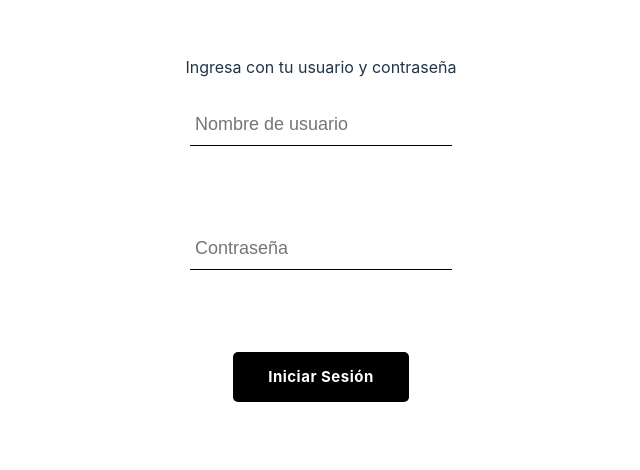
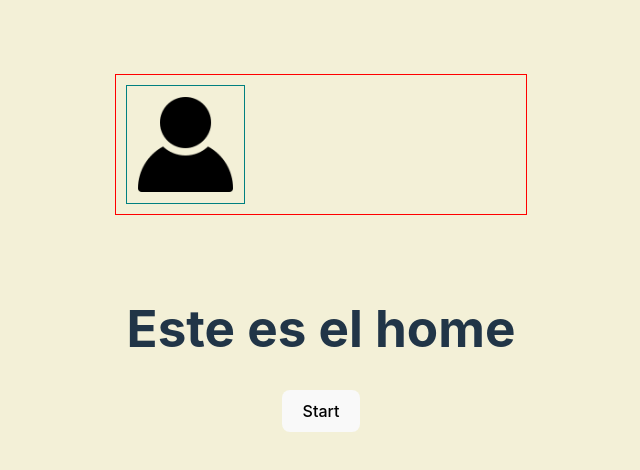
Before and after one commit to red-mat/pilis-recuperatorio-zerpa-rodriguez-rios, a React (Vite) app: page / in a window 1280 px wide. Shown: the part 172-642 px from the top of the page, without its empty margins (319-959 px from the left). Built offline with nearby package versions, Linux system fonts and the light colour scheme.

Commit message:
feature: Error de rutas
corregir el direccionamiento de rutas login a home

```diff
--- a/src/App.jsx
+++ b/src/App.jsx
@@ -2,6 +2,7 @@ import { useState } from 'react'
 import { Routes, Route } from 'react-router-dom'
 import '@/css/App.css'
 import Login from './routes/Login/Login'
+import Home from '@/routes/Home/Home'
 
 function App() {
   const [count, setCount] = useState(0)
@@ -9,8 +10,8 @@ function App() {
   return (
     <div className="App">
       <Routes>
-        <Route index element={<Login />} />
-        {/* <Route path="home" element={<Home />} /> */}
+        <Route index element={<Home />} />
+        <Route path="/login" element={<Login />} />
       </Routes>
     </div>
   )
--- a/src/css/index.css
+++ b/src/css/index.css
@@ -29,6 +29,7 @@ body {
   place-items: center;
   min-width: 320px;
   min-height: 100vh;
+  background-color: #f3f0d7;
 }
 
 h1 {
--- /dev/null
+++ b/src/routes/Home/Home.css
@@ -0,0 +1,14 @@
+header {
+  padding: 50px;
+}
+
+.encabezado {
+  border: 1px solid red;
+  display: grid;
+  grid-template-columns: repeat(3, 1fr);
+  padding: 10px;
+}
+.imagen {
+  border: 1px solid teal;
+  width: 90%;
+}
--- /dev/null
+++ b/src/routes/Home/Home.jsx
@@ -0,0 +1,29 @@
+import { UserContext } from '@/context/UserContext'
+import React from 'react'
+import { useContext } from 'react'
+import './Home.css'
+import { useNavigate } from 'react-router-dom'
+
+const Home = () => {
+  const { correntUser } = useContext(UserContext)
+  const navigate = useNavigate()
+
+  return (
+    <div className="main-ontainer">
+      <header>
+        <section className="encabezado">
+          <img src="/src/assets/usuario.png" alt="usuario" class="imagen" />
+          <p>{JSON.stringify(correntUser)}</p>
+        </section>
+      </header>
+      <div className="btn-start">
+        <h1>Este es el home </h1>
+        <button className="btn" type="submit">
+          Start
+        </button>
+      </div>
+    </div>
+  )
+}
+
+export default Home
--- a/src/routes/Login/Login.css
+++ b/src/routes/Login/Login.css
@@ -1,20 +1,21 @@
-.sign-in-container,
-.sign-in-form {
+.sign-in-container .sign-in-form {
   display: flex;
   flex-direction: column;
   align-items: center;
 }
 
+h2 {
+  color: #5e454b;
+}
 .input-form {
   background: none;
-  background-color: white;
+  background-color: #cee5d0;
   font-size: 18px;
   padding: 10px 10px 10px 5px;
   display: block;
   width: 100%;
   border: none;
-  border-radius: 0;
-  border-bottom: 1px solid #000;
+  border-radius: 5px;
   margin: 25px 0;
 }
 
@@ -22,6 +23,16 @@
   outline: none;
 }
 
+.btn-login {
+  display: flex;
+  justify-content: space-between;
+}
+.btn1-login {
+  padding: 0 35px 0 35px;
+}
+.btn2-login {
+  padding: 0 35px 0 35px;
+}
 .btn-form {
   min-width: 165px;
   width: auto;
@@ -31,8 +42,8 @@
   line-height: 50px;
   padding: 0 35px 0 35px;
   font-size: 15px;
-  background-color: black;
-  color: white;
+  background-color: #5e454b;
+  color: #f3f0d7;
   font-weight: bolder;
   border: none;
   cursor: pointer;
--- a/src/routes/Login/Login.jsx
+++ b/src/routes/Login/Login.jsx
@@ -1,27 +1,28 @@
 import { useContext } from 'react'
 import { useForm } from 'react-hook-form'
+import { UserContext } from '../../context/UserContext'
+import Home from '../Home/Home'
+import './Login.css'
+import { Link } from 'react-router-dom'
 import { useNavigate } from 'react-router-dom'
-import { UserContext } from '../../context/UserContext'
-import './Login.css'
 
 const Login = () => {
   const { setCurrentUser } = useContext(UserContext)
+  const { navigate } = useNavigate()
   const {
     register,
     handleSubmit,
     formState: { errors },
   } = useForm()
-  const navigate = useNavigate()
 
   const onSubmit = data => {
-    localStorage.setItem('currentUser', JSON.stringify(data))
     setCurrentUser(data)
     navigate('/')
   }
 
   return (
     <div className="sign-in-container">
-      <span>Ingresa con tu usuario y contraseña</span>
+      <h2>Ingresa con tu usuario y contraseña</h2>
       <form className="sign-in-form" onSubmit={handleSubmit(onSubmit)}>
         <input
           className="input-form"
@@ -41,9 +42,18 @@ const Login = () => {
           })}
         />
         <p>{errors.password?.message}</p>
-        <button className="btn-form" type="submit">
-          Iniciar Sesión
-        </button>
+        <div className="btn-login">
+          <div className="btn1-login">
+            <button className="btn-form" type="submit">
+              Iniciar Sesión
+            </button>
+          </div>
+          <div className="btn2-login">
+            <button className="btn-form" type="submit">
+              Registrarse
+            </button>
+          </div>
+        </div>
       </form>
     </div>
   )
```
Also changed, not shown: src/main.jsx (+4 -4 lines), src/assets/usuario.png (added).
